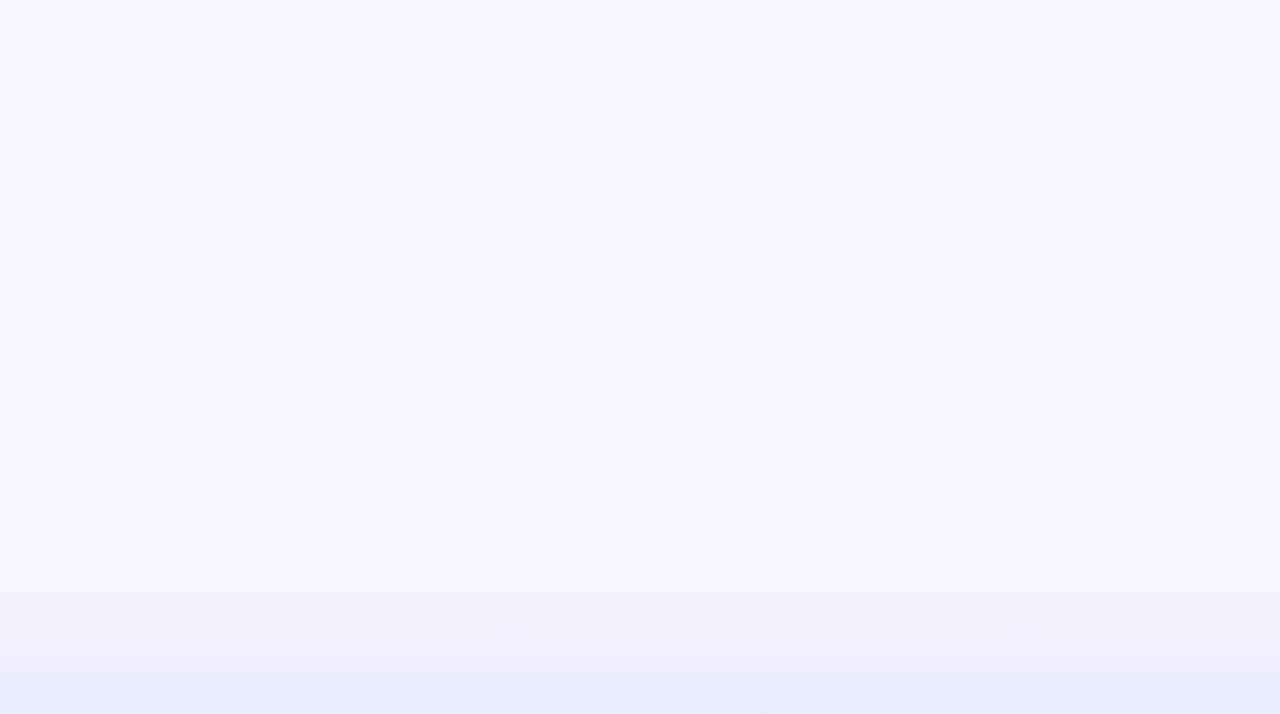
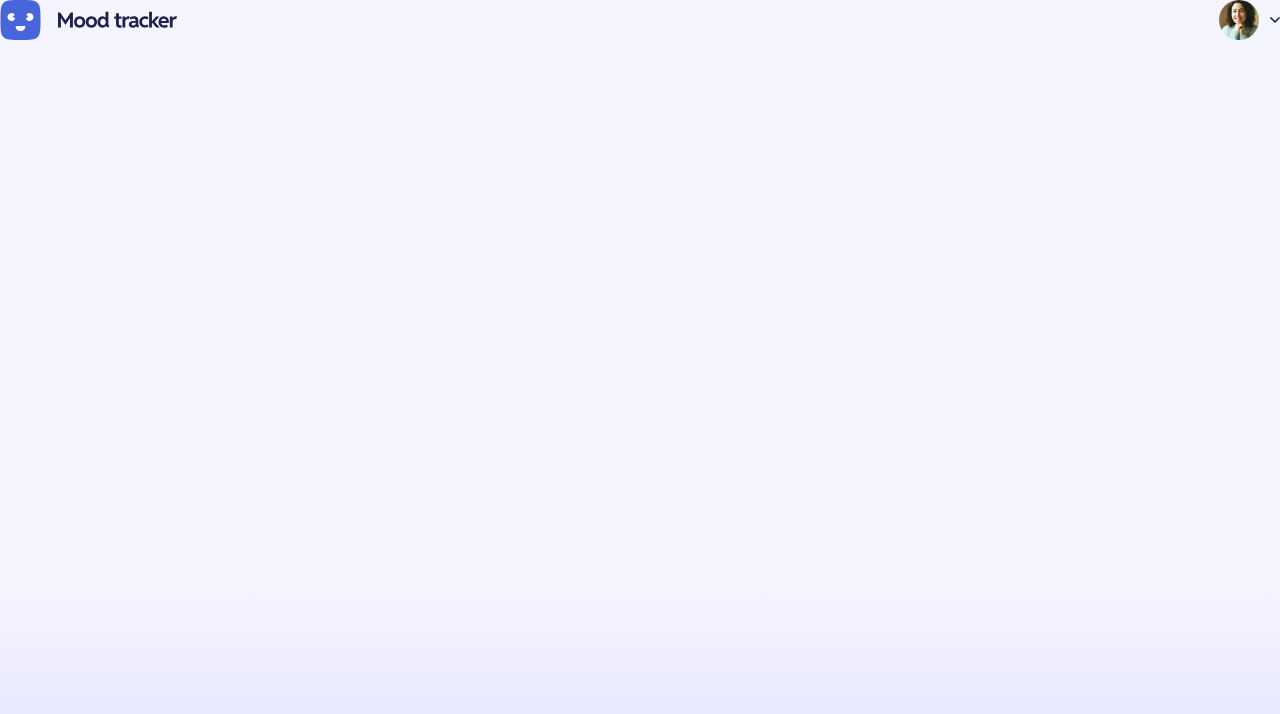
Before and after one commit to webdevunoz/mood-tracking-app, a React (Vite) app: page /home in a window 1280 px wide. Before the commit this address had no page. Shown: the top 714 px of the page. Built offline with nearby package versions, Linux system fonts and the light colour scheme.

Commit message:
feat: add Home Page and navbar component (without dropdown implemented)

```diff
--- /dev/null
+++ b/src/components/NavbarComponent.css
@@ -0,0 +1,18 @@
+#header-nav {
+  display: flex;
+  justify-content: space-between;
+}
+
+#nav-profile-btn {
+  display: flex;
+  align-items: center;
+  gap: 10px;
+  cursor: pointer;
+}
+
+#nav-profile-img {
+  height: 40px;
+  width: 40px;
+  object-fit: cover;
+  border-radius: 50%;
+}
--- /dev/null
+++ b/src/components/NavbarComponent.tsx
@@ -0,0 +1,14 @@
+import "./NavbarComponent.css";
+
+const NavbarComponent = () => {
+  return (
+    <nav id="header-nav">
+      <img src="/src/assets/images/logo.svg" alt="Mood tracker logo" />
+      <div id="nav-profile-btn">
+        <img id="nav-profile-img" src="/src/assets/images/avatar-lisa.jpg" alt="Profile picture" />
+        <span><img src="/src/assets/images/icon-dropdown-arrow.svg" alt="" /></span>
+      </div>
+    </nav>
+)};
+
+export default NavbarComponent;
--- /dev/null
+++ b/src/pages/HomePage.tsx
@@ -0,0 +1,13 @@
+import NavbarComponent from "../components/NavbarComponent";
+
+const HomePage = () => {
+  return (
+    <>
+      <header className="w-full pb-[80px]">
+        <NavbarComponent />
+      </header>
+    </>
+  );
+};
+
+export default HomePage;
--- a/src/pages/OnboardingPage.tsx
+++ b/src/pages/OnboardingPage.tsx
@@ -1,8 +1,10 @@
 import { useRef, useState } from "react";
 import "./OnboardingPage.css";
 import ErrorMessage from "../components/ErrorMessage";
+import { useNavigate } from "react-router-dom";
 
 const OnboardingPage = () => {
+  const navigate = useNavigate();
   const [errorMessage, setErrorMessage] = useState("");
   const [isValid, setIsValid] = useState(true);
   const [previewSrc, setPreviewSrc] = useState(
@@ -102,6 +104,7 @@ const OnboardingPage = () => {
           <footer>
             <button
               type="submit"
+              onClick={() => navigate("/home")}
               className="button button--form text-preset-5 text-neutral-0 bg-blue-600"
             >
               Start Tracking
--- a/src/routes.tsx
+++ b/src/routes.tsx
@@ -2,12 +2,14 @@ import type { RouteObject } from "react-router-dom";
 import SignupPage from "./pages/SignupPage";
 import LoginPage from "./pages/LoginPage";
 import OnboardingPage from "./pages/OnboardingPage";
+import HomePage from "./pages/HomePage";
 
 const routes: RouteObject[] = [
   { path: "/", element: <SignupPage /> },
   { path: "/login", element: <LoginPage /> },
   { path: "/signup", element: <SignupPage /> },
   { path: "/onboarding", element: <OnboardingPage /> },
+  { path: "/home", element: <HomePage /> },
 ];
 
 export default routes;
```
